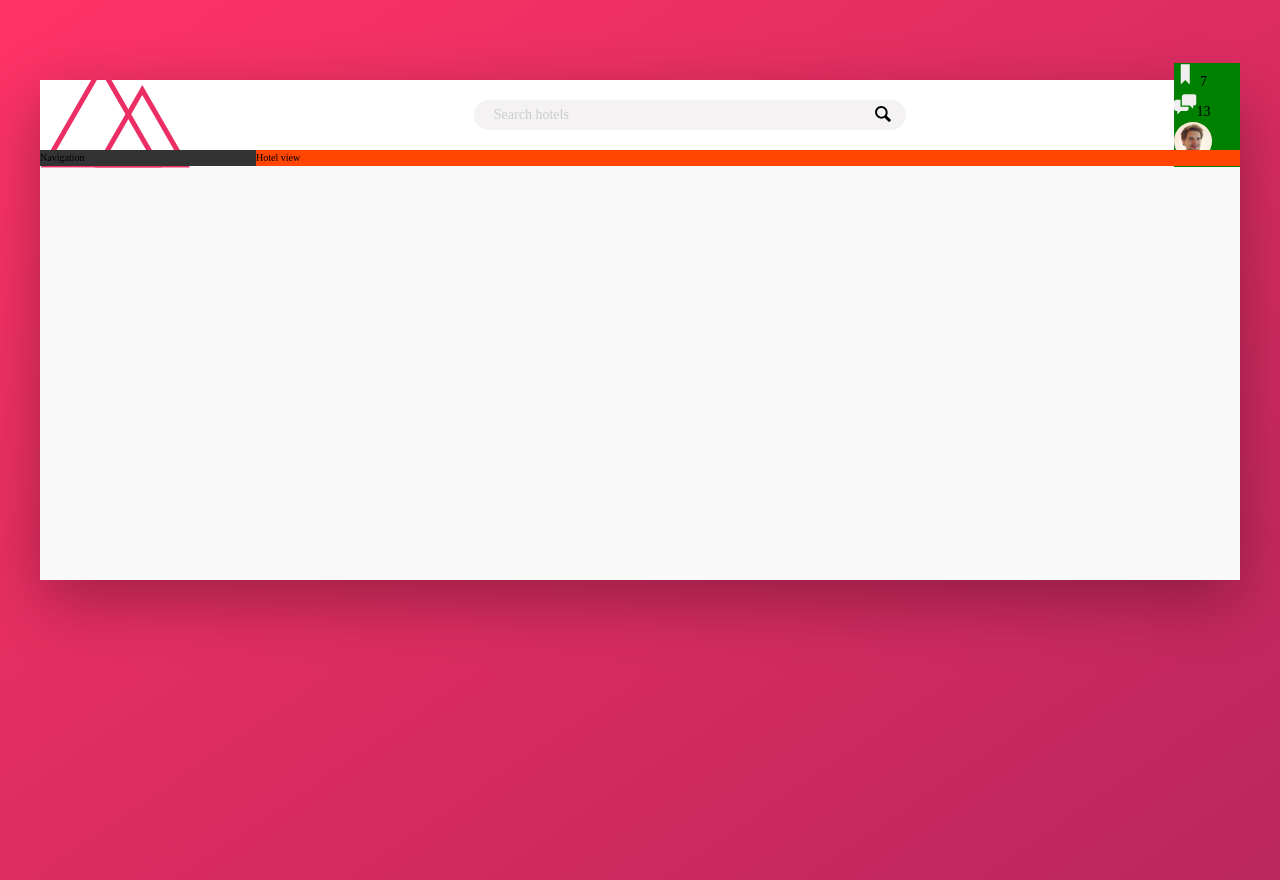
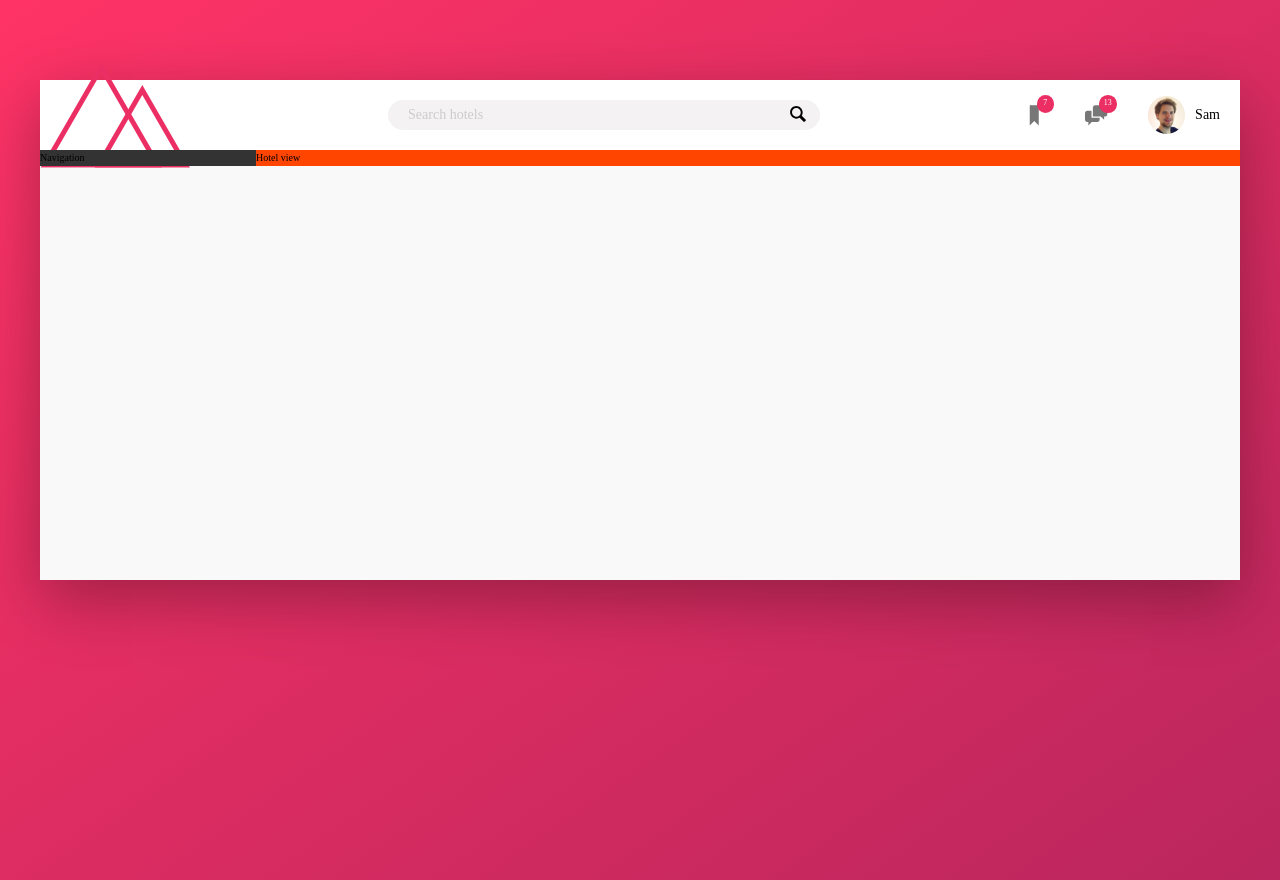
Before and after one commit to LeumasCode/trillo, a plain HTML site: page index.html in a window 1280 px wide. Drawn offline with Linux system fonts and the light colour scheme.

Commit message:
building the header 3

```diff
--- a/sass/_components.scss
+++ b/sass/_components.scss
@@ -9,7 +9,7 @@
 
 .logo {
   height: 3.25rem;
-  margin-left: 3rem;
+  margin-left: 2rem;
 }
 
 //TODO SEARCHBOX
@@ -67,27 +67,52 @@
 
 //TODO USER NAVIGATION
 .user-nav {
-  background-color: green;
+  align-self: stretch;
+  display: flex;
+  align-items: center;
+
+  & > * {
+    padding: 0 2rem;
+    cursor: pointer;
+    height: 100%;
+    display: flex;
+    align-items: center;
+  }
+
+  & > *:hover {
+    background-color: var(--color-Grey-light-2);
+  }
+
   &__icon-box {
+    position: relative;
   }
 
   &__icon {
     height: 2.25rem;
     width: 2.25rem;
-    fill: var(--color-Grey-light-3);
+    fill: var(--color-Grey-dark-2);
   }
 
   &__notification {
-  }
+    font-size: 0.8rem;
+    height: 1.75rem;
+    width: 1.75rem;
+    border-radius: 50%;
+    background-color: var(--color-primary);
+    color: #fff;
+    position: absolute;
+    top: 1.5rem;
+    right: 1.1rem;
 
-  &__user {
+    display: flex;
+    align-items: center;
+    justify-content: center;
   }
 
   &__user-photo {
     height: 3.75rem;
     border-radius: 50%;
+    margin-right: 1rem;
   }
 
-  &__user-name {
-  }
 }
```
Also changed, not shown: css/main.css, 1 other file.
